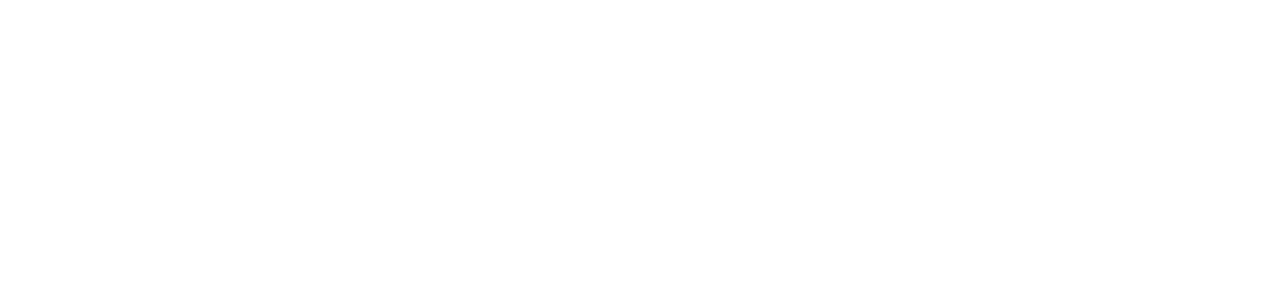
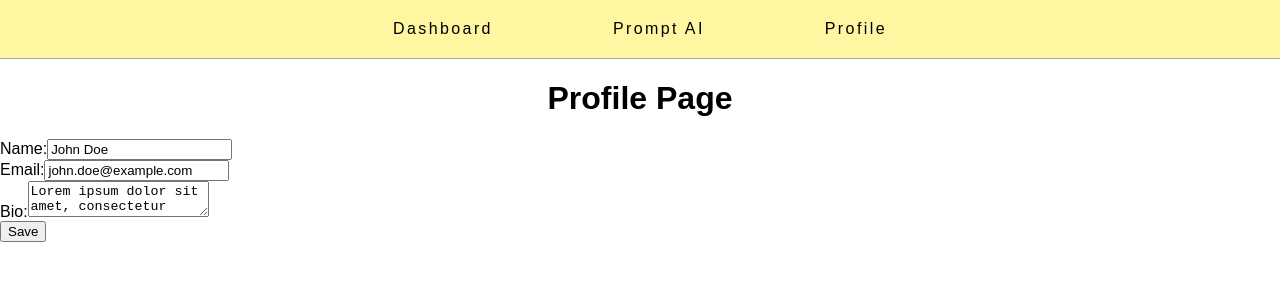
Before and after one commit to BaldoHado/Health-Misinformation-AI-App, a React (Create React App) app in the folder my-app/: page /profile in a window 1280 px wide. Before the commit this address had no page. Shown: the top 300 px of the page. Built offline with nearby package versions, Linux system fonts and the light colour scheme.

Commit message:
added profile + routing

```diff
--- a/my-app/src/App.tsx
+++ b/my-app/src/App.tsx
@@ -3,6 +3,7 @@ import "./App.css";
 import Home from "./pages/Home";
 import { BrowserRouter, Route, Routes } from "react-router-dom";
 import PromptAIPage from "./pages/PromptAIPage";
+import Profile from "./pages/ProfilePage";
 
 function App() {
   return (
@@ -10,6 +11,7 @@ function App() {
       <Routes>
         <Route path="/" element={<Home />} />
         <Route path="/prompt-ai" element={<PromptAIPage />} />
+        <Route path="/profile" element={<Profile />} />
       </Routes>
     </BrowserRouter>
   );
--- /dev/null
+++ b/my-app/src/components/Profile/Profile.module.scss
@@ -0,0 +1,8 @@
+.title {
+  font-size: 32px;
+  font-weight: 500;
+  text-align: center;
+}
+h1 {
+  text-align: center;
+}
--- /dev/null
+++ b/my-app/src/components/Profile/Profile.tsx
@@ -0,0 +1,61 @@
+import React, { useState } from "react";
+
+interface UserProfile {
+  name: string;
+  email: string;
+  bio: string;
+}
+
+const ProfilePage: React.FC = () => {
+  const [profile, setProfile] = useState<UserProfile>({
+    name: "John Doe",
+    email: "john.doe@example.com",
+    bio: "Lorem ipsum dolor sit amet, consectetur adipiscing elit.",
+  });
+
+  const handleChange = (
+    event: React.ChangeEvent<HTMLInputElement | HTMLTextAreaElement>
+  ) => {
+    const { name, value } = event.target;
+    setProfile((prevProfile) => ({
+      ...prevProfile,
+      [name]: value,
+    }));
+  };
+
+  return (
+    <div>
+      <h1>Profile Page</h1>
+      <form>
+        <label>
+          Name:
+          <input
+            type="text"
+            name="name"
+            value={profile.name}
+            onChange={handleChange}
+          />
+        </label>
+        <br />
+        <label>
+          Email:
+          <input
+            type="email"
+            name="email"
+            value={profile.email}
+            onChange={handleChange}
+          />
+        </label>
+        <br />
+        <label>
+          Bio:
+          <textarea name="bio" value={profile.bio} onChange={handleChange} />
+        </label>
+        <br />
+        <button type="submit">Save</button>
+      </form>
+    </div>
+  );
+};
+
+export default ProfilePage;
--- /dev/null
+++ b/my-app/src/pages/ProfilePage.tsx
@@ -0,0 +1,15 @@
+import React from "react";
+import Header from "../components/Header/Header";
+import Profile from "../components/Profile/Profile";
+import styles from "./PromptAIPage.module.scss";
+
+const ProfilePage = () => {
+  return (
+    <div className={styles.container}>
+      <Header />
+      <Profile />
+    </div>
+  );
+};
+
+export default ProfilePage;
```
